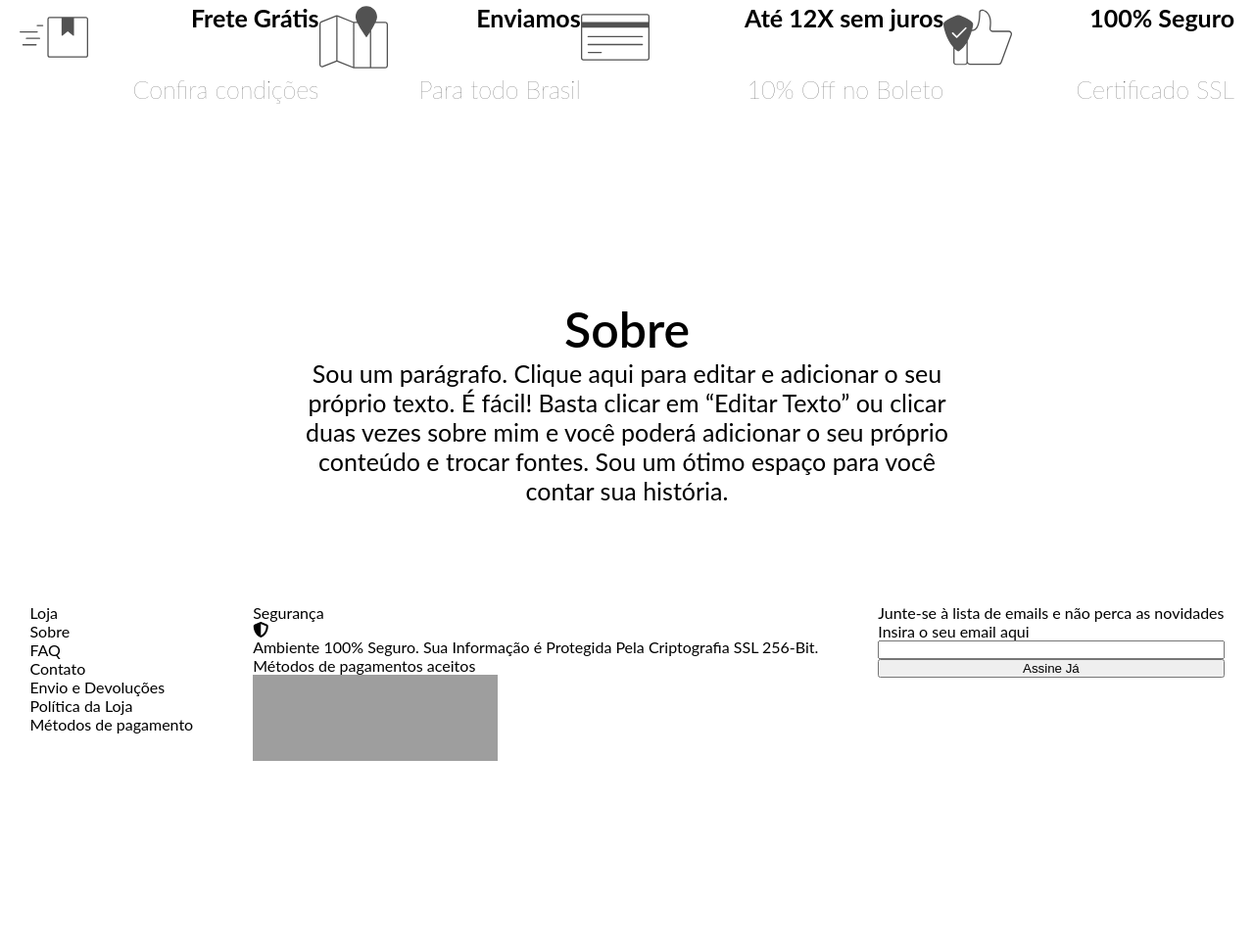
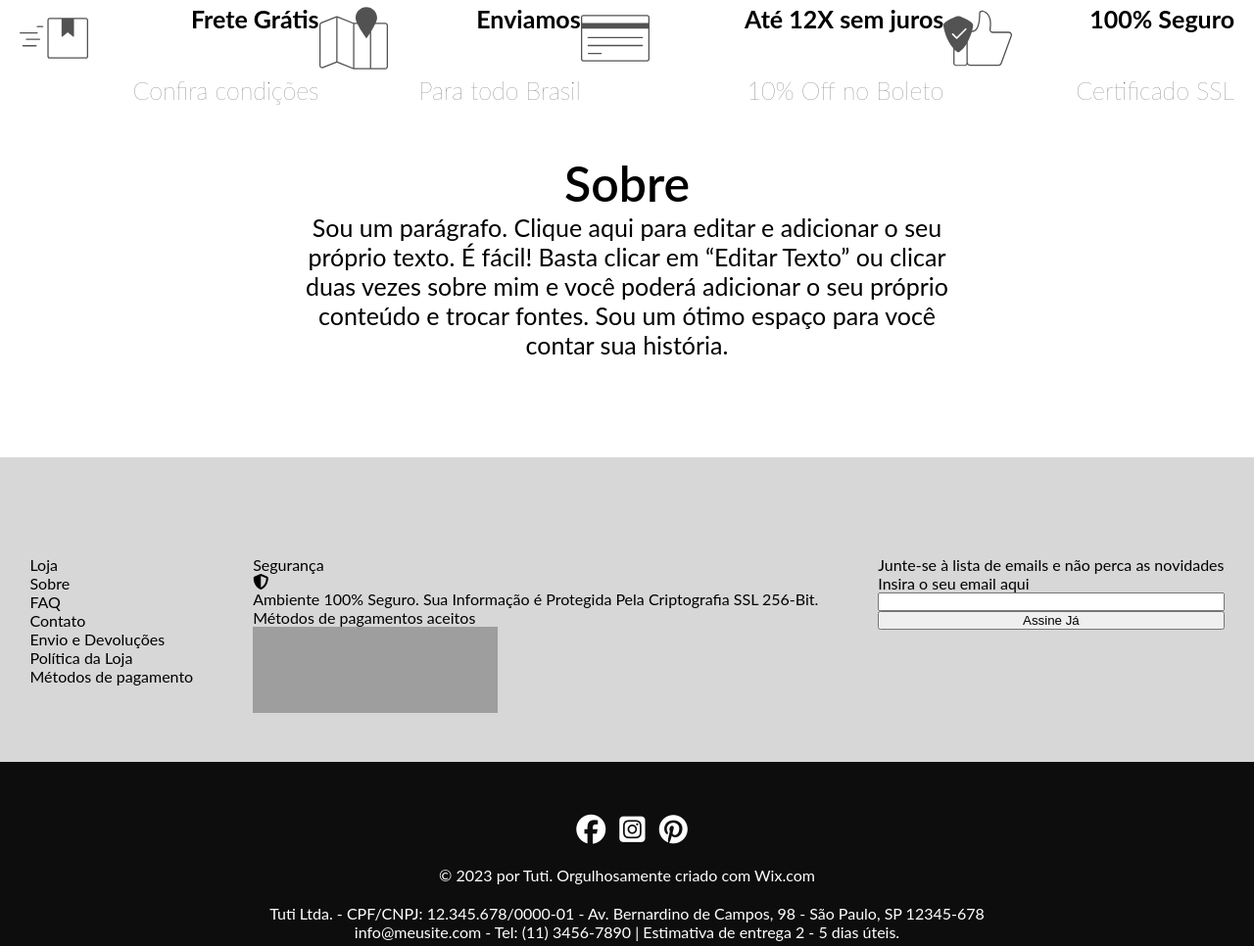
Before and after one commit to Oliveira-Carlos/alpha-modulo04-parte11-lojavirtual, a plain HTML site: page index.html in a window 1280 px wide. Shown: the part 1834-2800 px from the top of the page at 98% size. Before the commit the page ends 2611 px from the top, so only its background shows below. Drawn offline with Linux system fonts and the light colour scheme; grey boxes are pictures that could not be loaded.

Commit message:
atualiza-style

```diff
--- a/index.html
+++ b/index.html
@@ -189,5 +189,15 @@
             <button>Assine Já</button>
         </div>
     </section>
+    <footer class="footer" >
+        <div>
+        <a><i class="fa-brands fa-facebook"></i></a>
+        <a><i class="fa-brands fa-instagram-square"></i></a>
+        <a><i class="fa-brands fa-pinterest"></i></a>
+        </div>
+        <p>© 2023 por Tuti. Orgulhosamente criado com Wix.com</p>
+        <p>Tuti Ltda. - CPF/CNPJ: 12.345.678/0000-01 - Av. Bernardino de Campos, 98 - São Paulo, SP 12345-678
+            info@meusite.com - Tel: (11) 3456-7890    |    Estimativa de entrega 2 - 5 dias úteis.</p>
+    </footer>
 </body>
 </html>
--- a/style.css
+++ b/style.css
@@ -18,6 +18,11 @@ body{
     padding: 2vh 5vw 2vh 5vh;
     align-items: center;
     flex-wrap: wrap;
+    position: fixed;
+    background: #fff;
+    width: 100%;
+    height: 150px;
+    z-index: 999;
     /*background-color: #045445;*/
 }
 
@@ -56,7 +61,6 @@ body{
 
 #searchbox{
     width: 150px;
-    box-sizing: border-box;
     border-radius: 6px;
     font-size: 16px;
     padding: 12px 20px 12px 40px;
@@ -116,19 +120,33 @@ body{
     display: flex;
     flex-wrap: wrap;
     width: 100%;
+    position: relative;
+    top: 150px;
+    justify-content: center;
 }
 
 .section1 img{
     width: 350px;
+    height: 350px;
+    overflow: hidden;
+}
+
+.section1 img:hover{
+    -webkit-transform: scale(1.1);
+    transform: scale(1.1);
+}
+
+.product:hover{
+    cursor: pointer;
 }
 
 .beneficts{
     display: flex;
     justify-content: space-between;
-    position: relative;
     width: 100%;
     height: 100%;
     padding: 200px 20px 200px 20px;
+    position: relative;
 }
 
 .p1{
@@ -151,6 +169,7 @@ body{
     flex-direction: column;
     align-items: center;
     text-align: center;
+    position: relative;
 }
 
 .about span{
@@ -165,8 +184,11 @@ body{
 }
 
 .sectionfooter{
+    background-color: rgba(128, 128, 128, 0.318);
     display: flex;
     justify-content: space-around;
+    padding: 100px 0 50px 0;
+    position: relative;
 }
 
 .sectionfooter .f1{
@@ -184,3 +206,26 @@ body{
     display: flex;
     flex-direction: column;
 }
+
+.footer{
+    display: flex;
+    flex-direction: column;
+    align-items: center;
+    justify-content: center;
+    text-align: center;
+    background-color: rgba(0, 0, 0, 0.95);
+    color: #fff;
+    padding: 50px 0 50px 0;
+    gap: 20px;
+    position: relative;
+}
+
+.footer p{
+    width: 800px;
+}
+
+.footer a{
+    width: 100%;
+    font-size: 30px;
+    padding-left: 10px;
+}
```
